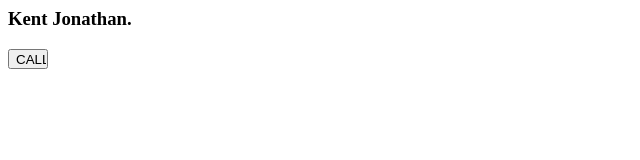
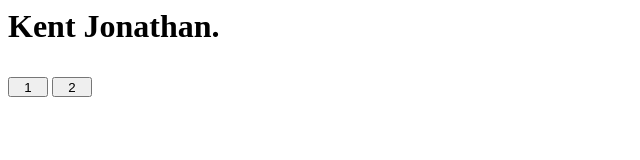
Before and after one commit to feechanz/test, a plain HTML site: page index.html in a window 1280 px wide. Shown: the whole page, without its empty margins (0-640 px from the left). Drawn offline with Linux system fonts and the light colour scheme.

Commit message:
Update index.html

```diff
--- a/index.html
+++ b/index.html
@@ -1,6 +1,10 @@
 <html>
 <head>
     <script>
+        function hideText() {
+            document.getElementById("demo").style.display = "none";
+        }
+
         function showText() {
             document.getElementById("demo").style.display = "block";
             window.webkit.messageHandlers.pemrek.postMessage("refreshPage");
@@ -8,7 +12,8 @@
     </script>
 </head>
 <body>
-    <h3><p id="demo">Kent Jonathan.</p></h3>
-    <input type="button" onclick="showText()" value="CALL" style="height:20px; width:40px">
+    <h1><p id="demo">Kent Jonathan.</p></h1>
+    <input type="button" onclick="showText()" value="1" style="height:20px; width:40px">
+    <input type="button" onclick="hideText()" value="2" style="height:20px; width:40px">
 </body>
 </html>
```
